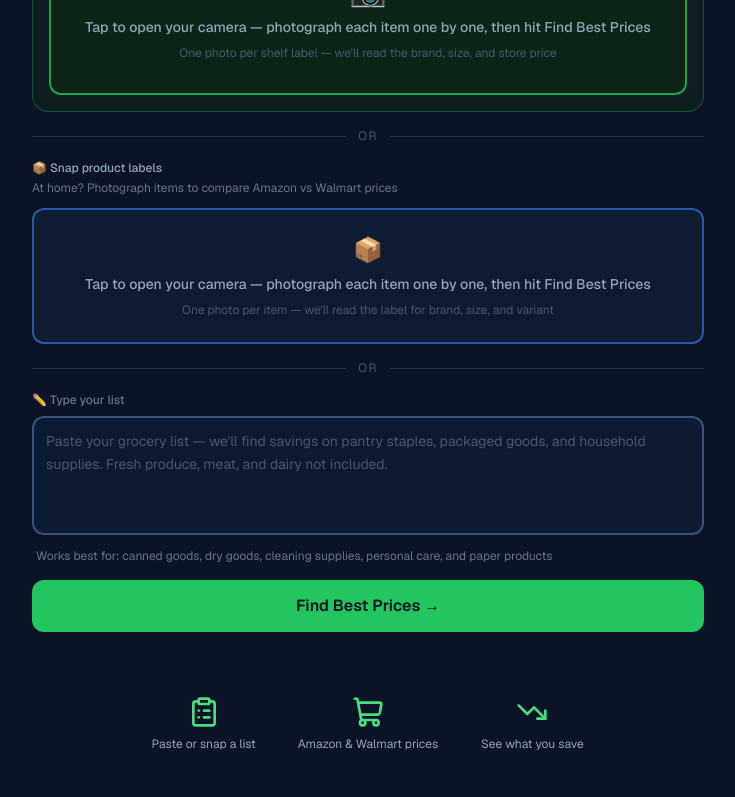
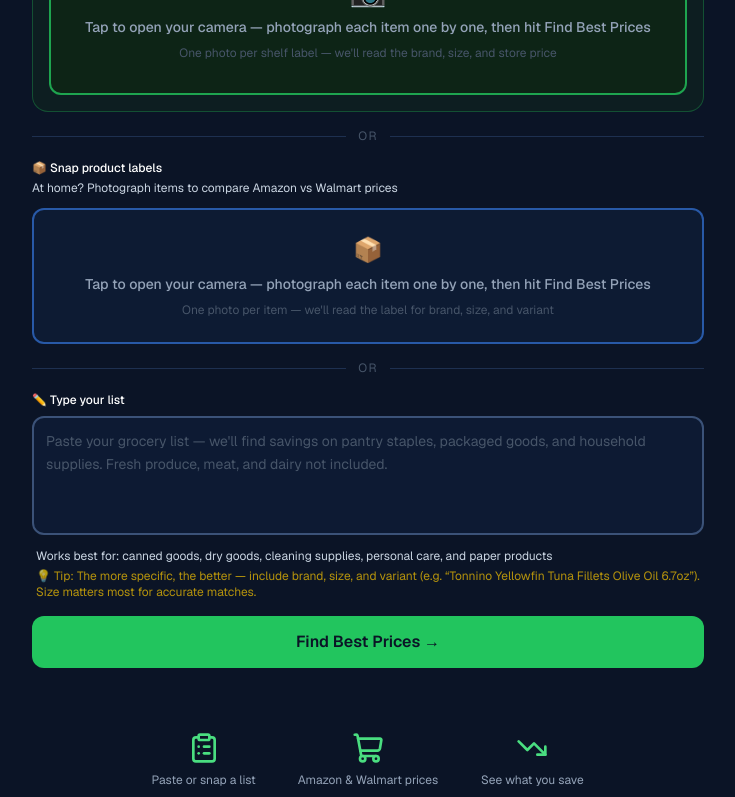
Before and after one commit to mchitnis99/slashcart-app, a Next.js app: page / in a window 1280 px wide. Shown: the part 528-1325 px from the top of the page, without its empty margins (272-1007 px from the left). Built offline with nearby package versions, Linux system fonts and the light colour scheme.

Commit message:
fix: secondary section text legibility, restore full tip with Yellowfin example

```diff
--- a/app/components/GroceryInput.tsx
+++ b/app/components/GroceryInput.tsx
@@ -228,7 +228,7 @@ export default function GroceryInput() {
 
       {/* Option 3: Type your list (de-emphasized) */}
       <div>
-        <p className="text-[#64748b] text-xs font-medium mb-2">✏️ Type your list</p>
+        <p className="text-white text-xs font-medium mb-2">✏️ Type your list</p>
         <textarea
           value={text}
           onChange={(e) => setText(e.target.value)}
@@ -237,8 +237,11 @@ export default function GroceryInput() {
           disabled={loading}
           className="w-full rounded-xl border-2 border-[#3b5278] bg-[#0f1f3d]/60 text-[#e2e8f0] placeholder-[#475569] p-3 text-sm leading-relaxed resize-none focus:outline-none focus:ring-2 focus:ring-[#22c55e] transition disabled:opacity-50 disabled:cursor-not-allowed"
         />
-        <p className="mt-1.5 text-xs text-[#64748b] px-1">
+        <p className="mt-1.5 text-xs text-slate-300 px-1">
           Works best for: canned goods, dry goods, cleaning supplies, personal care, and paper products
+        </p>
+        <p className="mt-1 text-xs text-yellow-400/70 px-1">
+          💡 Tip: The more specific, the better — include brand, size, and variant (e.g. &ldquo;Tonnino Yellowfin Tuna Fillets Olive Oil 6.7oz&rdquo;). Size matters most for accurate matches.
         </p>
       </div>
 
@@ -313,7 +316,7 @@ function PhotoCaptureZone({
   return (
     <div>
       <div className="flex items-center gap-2 mb-1 flex-wrap">
-        <p className={primary ? "text-[#e2e8f0] text-base font-bold" : "text-[#94a3b8] text-xs font-medium"}>
+        <p className={primary ? "text-[#e2e8f0] text-base font-bold" : "text-white text-xs font-medium"}>
           {emoji} {label}
         </p>
         {primary && (
@@ -322,7 +325,7 @@ function PhotoCaptureZone({
           </span>
         )}
       </div>
-      <p className={primary ? "text-[#94a3b8] text-sm mb-3" : "text-[#64748b] text-xs mb-3"}>{subtext}</p>
+      <p className={primary ? "text-[#94a3b8] text-sm mb-3" : "text-slate-300 text-xs mb-3"}>{subtext}</p>
 
       {previews.length > 0 ? (
         <div className="space-y-3">
```
